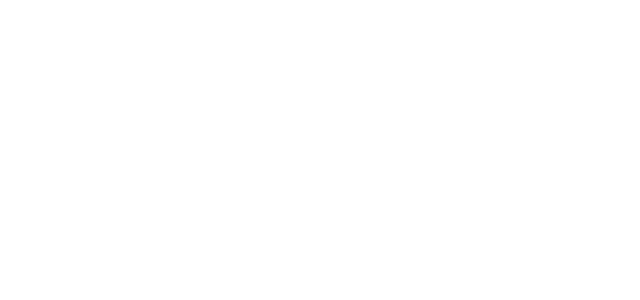
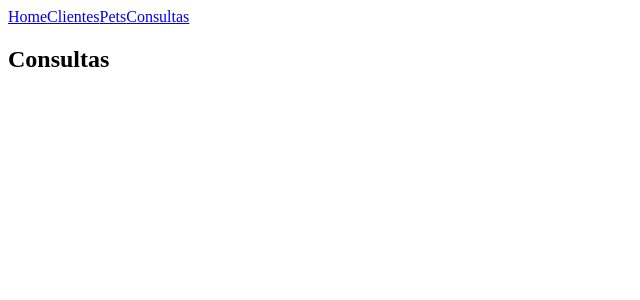
Before and after one commit to devcastrojunin/rede-petcontrol-frontend, a JavaScript app: page /consultas in a window 1280 px wide. Shown: the top 300 px of the page, without its empty margins (0-640 px from the left). Built offline with nearby package versions, Linux system fonts and the light colour scheme.

Commit message:
primeiro commit

```diff
--- a/package.json
+++ b/package.json
@@ -8,6 +8,7 @@
     "@testing-library/user-event": "^13.5.0",
     "react": "^17.0.2",
     "react-dom": "^17.0.2",
+    "react-router-dom": "^6.2.2",
     "react-scripts": "5.0.0",
     "web-vitals": "^2.1.4"
   },
--- a/src/App.js
+++ b/src/App.js
@@ -1,9 +1,15 @@
-function App() {
+import { Link, Outlet } from "react-router-dom";
+
+export default function App() {
   return (
     <div>
-
+      <nav>
+        <Link to= "/home">Home</Link>
+        <Link to= "/clientes">Clientes</Link>
+        <Link to= "/pets">Pets</Link>
+        <Link to= "/consultas">Consultas</Link>
+      </nav>
+      <Outlet/>
     </div>
   );
 }
-
-export default App;
--- a/src/index.js
+++ b/src/index.js
@@ -1,11 +1,29 @@
-import React from 'react';
-import ReactDOM from 'react-dom';
-import App from './App';
+import { render } from "react-dom";
+import { BrowserRouter, Routes, Route } from "react-router-dom";
+import App from "./App";
+import Home from "./routes/home";
+import Consultas from "./routes/consultas";
+import Pets from "./routes/pets";
+import Clientes from "./routes/clientes";
 
 
-ReactDOM.render(
-  <React.StrictMode>
-    <App />
-  </React.StrictMode>,
-  document.getElementById('root')
+const rootElement = document.getElementById("root");
+render(
+  <BrowserRouter>
+    <Routes>
+      <Route path= "/" element= {<App/>}>
+        <Route path= "home" element= {<Home/>}/>
+        <Route path= "consultas" element= {<Consultas/>}/>
+        <Route path= "pets" element= {<Pets/>}/>
+        <Route path= "clientes" element= {<Clientes/>}/>
+        <Route path="*" element={
+        <main>
+          <p>There's nothing here!</p>
+        </main>
+      }
+    />
+      </Route>
+    </Routes>
+  </BrowserRouter>,
+  rootElement
 );
--- /dev/null
+++ b/src/routes/clientes.js
@@ -0,0 +1,7 @@
+export default function Clientes() {
+    return (
+        <div>
+            <h2>Clientes</h2>
+        </div>
+    );
+}
--- /dev/null
+++ b/src/routes/consultas.js
@@ -0,0 +1,7 @@
+export default function Consultas() {
+    return (
+        <div>
+            <h2>Consultas</h2>
+        </div>
+    );
+}
--- /dev/null
+++ b/src/routes/home.js
@@ -0,0 +1,7 @@
+export default function Home() {
+    return (
+        <div>
+            <h2>Home</h2>
+        </div>
+    );
+}
--- /dev/null
+++ b/src/routes/pets.js
@@ -0,0 +1,7 @@
+export default function Pets() {
+    return (
+        <div>
+            <h2>Pets</h2>
+        </div>
+    );
+}
```
Also changed, not shown: 1 other file (tests, documents, lock files or other folders).
